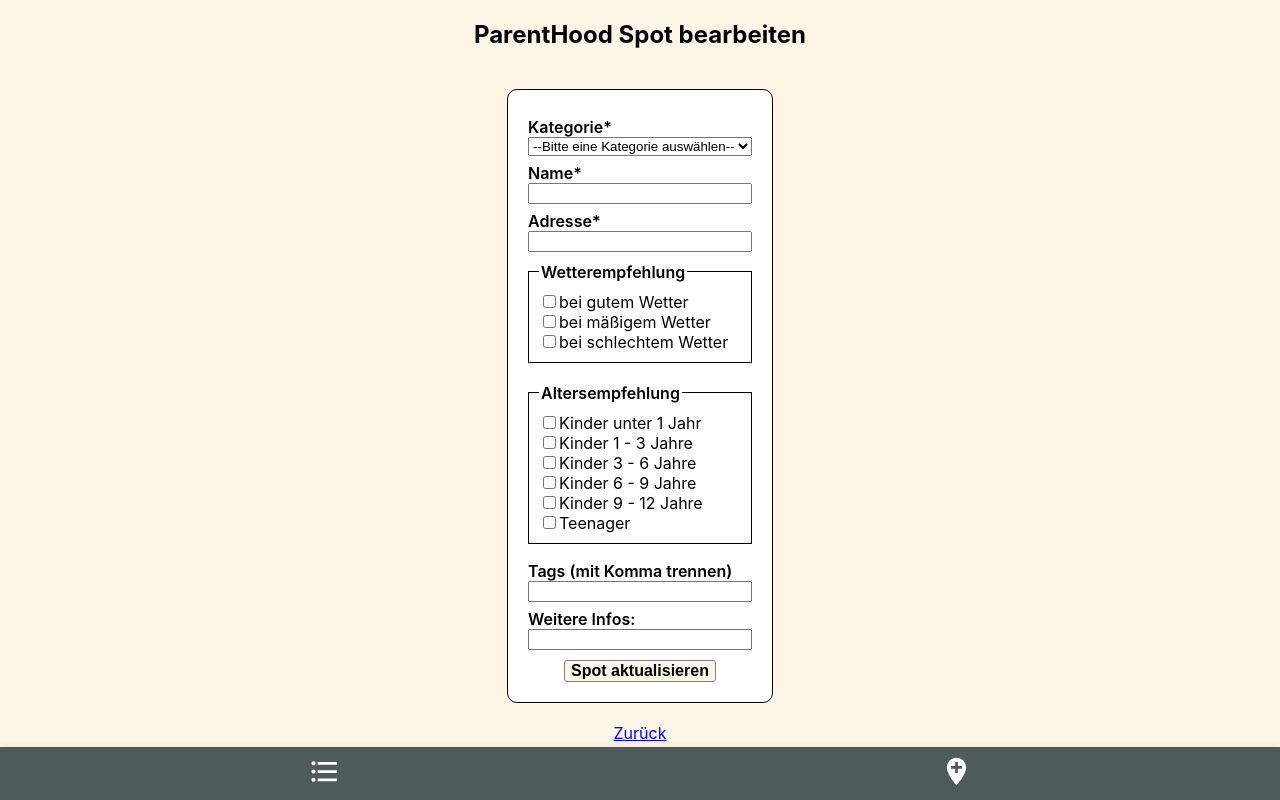
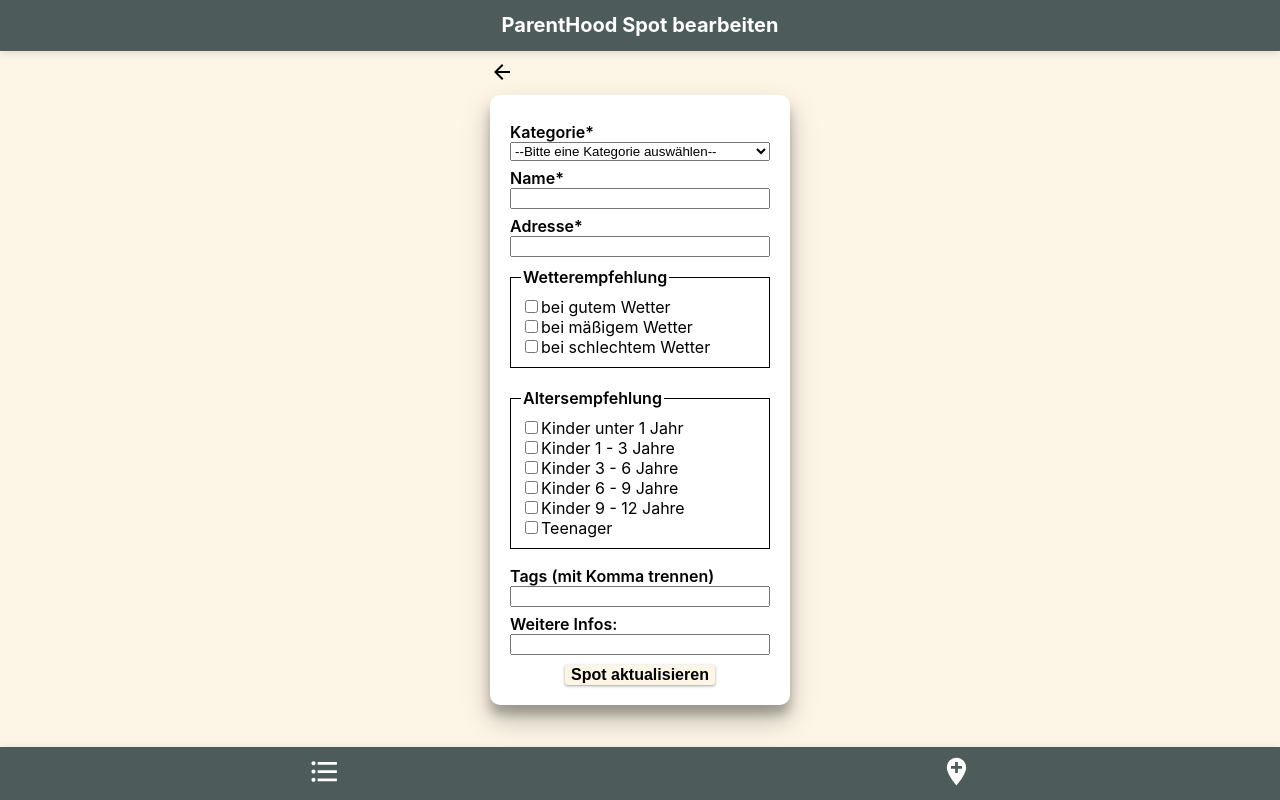
Before and after one commit to FelineHuhn/capstone-project-parenthood, a Next.js app: page /edit in a window 1280 px wide. Built offline with nearby package versions, Linux system fonts and the light colour scheme.

Commit message:
clean up and add styling

```diff
--- a/components/Button.js
+++ b/components/Button.js
@@ -9,7 +9,9 @@ export function Button({ type, variant, onClick, children }) {
 }
 
 const DefaultButton = styled.button`
-  border: 1px solid grey;
+  border: none;
+  box-shadow: rgba(60, 64, 67, 0.3) 0px 1px 2px 0px,
+    rgba(60, 64, 67, 0.15) 0px 1px 3px 1px;
   border-radius: 3px;
   background-color: oldlace;
 
--- a/components/Footer.js
+++ b/components/Footer.js
@@ -4,7 +4,7 @@ import Link from "next/link";
 export default function Footer() {
   return (
     <StyledFooter>
-      <Link href={`/`}>
+      <Link href={`/spots`}>
         <svg
           xmlns="http://www.w3.org/2000/svg"
           height="33px"
--- a/components/SpotForm.js
+++ b/components/SpotForm.js
@@ -2,6 +2,7 @@ import styled from "styled-components";
 import { Button } from "./Button";
 import { formCategoryOptions } from "../helpers/formCategoryOptions";
 import { useRouter } from "next/router";
+import Link from "next/link";
 
 export default function SpotForm({ addSpot, spot, editSpot, isEditMode }) {
   const router = useRouter();
@@ -68,6 +69,18 @@ export default function SpotForm({ addSpot, spot, editSpot, isEditMode }) {
 
   return (
     <CreateSection>
+      <Link href={`/`}>
+        <BackSVG
+          xmlns="http://www.w3.org/2000/svg"
+          height="24px"
+          viewBox="0 0 24 24"
+          width="24px"
+          fill="#000000"
+        >
+          <path d="M0 0h24v24H0z" fill="none" />
+          <path d="M20 11H7.83l5.59-5.59L12 4l-8 8 8 8 1.41-1.41L7.83 13H20v-2z" />
+        </BackSVG>
+      </Link>
       <CreateForm onSubmit={handleSubmit}>
         <FormLabels htmlFor="category">Kategorie*</FormLabels>
         <select
@@ -228,16 +241,19 @@ export default function SpotForm({ addSpot, spot, editSpot, isEditMode }) {
 }
 
 const CreateForm = styled.form`
+  background-color: white;
+  box-shadow: rgba(0, 0, 0, 0.25) 0px 14px 28px,
+    rgba(0, 0, 0, 0.22) 0px 10px 10px;
+  padding: 20px;
+  border-radius: 10px;
+
   display: flex;
   flex-direction: column;
 `;
 
 const CreateSection = styled.section`
-  background-color: white;
-  border: 1px solid black;
-  padding: 20px;
-  margin: 20px;
-  border-radius: 10px;
+  width: 300px;
+  margin: 60px 0 50px 0;
 `;
 
 const Checkbox = styled.fieldset`
@@ -257,3 +273,11 @@ const FormLabels = styled.label`
 const Legend = styled.legend`
   font-weight: 600;
 `;
+
+const BackSVG = styled.svg`
+  margin-bottom: 7px;
+
+  &:hover {
+    background-color: lightgrey;
+  }
+`;
--- a/pages/create/index.js
+++ b/pages/create/index.js
@@ -1,6 +1,6 @@
-import Link from "next/link";
 import { nanoid } from "nanoid";
 import SpotForm from "../../components/SpotForm";
+import Header from "../../components/Header";
 
 export default function CreateSpot({ setSpot }) {
   function addSpot(
@@ -30,9 +30,8 @@ export default function CreateSpot({ setSpot }) {
 
   return (
     <>
-      <h2>ParentHood Spot hinzufügen</h2>
+      <Header>ParentHood Spot erstellen</Header>
       <SpotForm addSpot={addSpot} />
-      <Link href={`/spots`}>Zurück</Link>
     </>
   );
 }
--- a/pages/edit/index.js
+++ b/pages/edit/index.js
@@ -1,6 +1,6 @@
-import Link from "next/link";
 import SpotForm from "../../components/SpotForm";
 import { useRouter } from "next/router";
+import Header from "../../components/Header";
 
 export default function EditSpot({ spots, setSpot }) {
   const router = useRouter();
@@ -43,9 +43,8 @@ export default function EditSpot({ spots, setSpot }) {
 
   return (
     <>
-      <h2>ParentHood Spot bearbeiten</h2>
+      <Header>ParentHood Spot bearbeiten</Header>
       <SpotForm isEditMode={true} spot={spotToEdit} editSpot={editSpot} />
-      <Link href={`/spots`}>Zurück</Link>
     </>
   );
 }
```
Also changed, not shown: components/SpotCard.js (+4 -17 lines), components/SpotDetails.js (+6 -9 lines).
